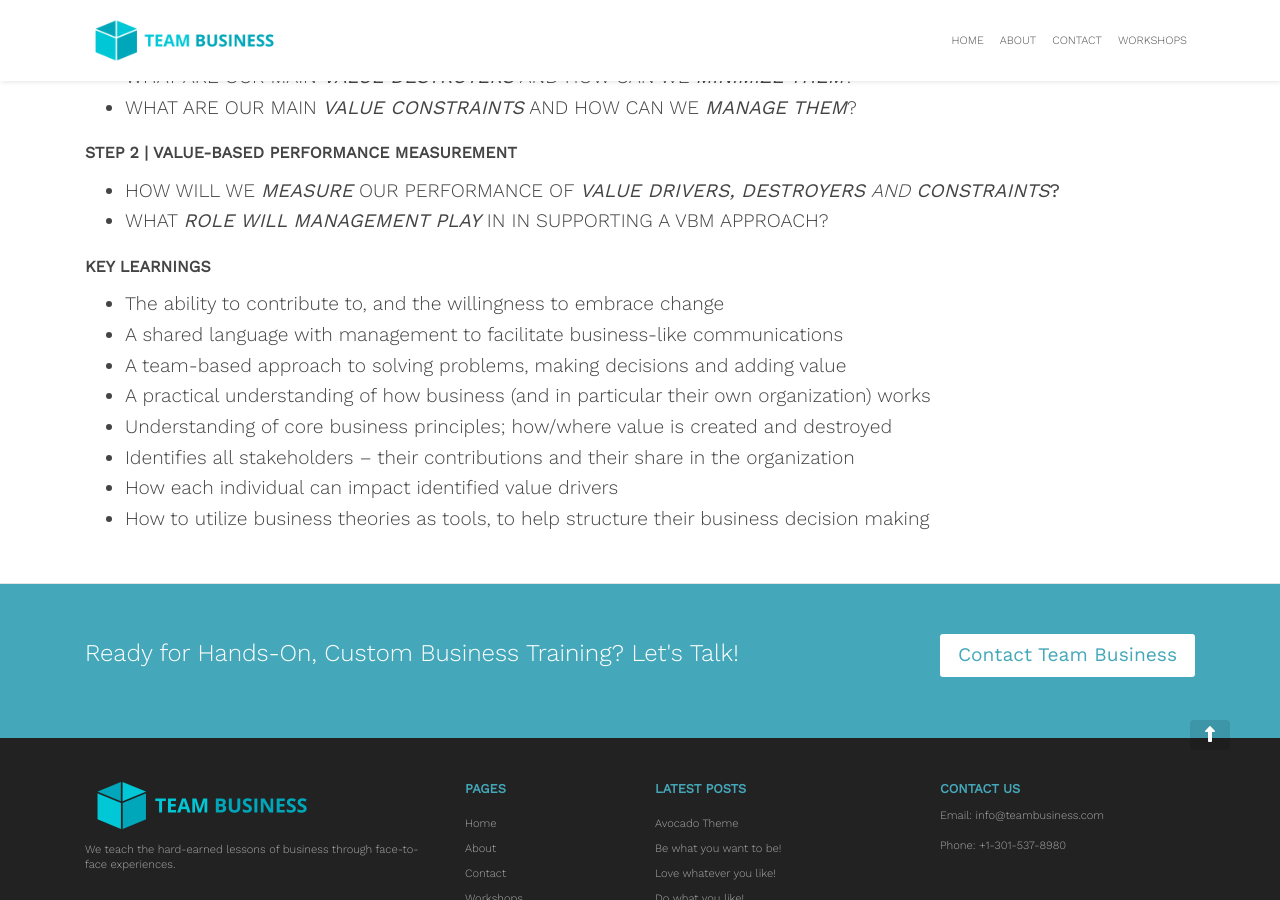
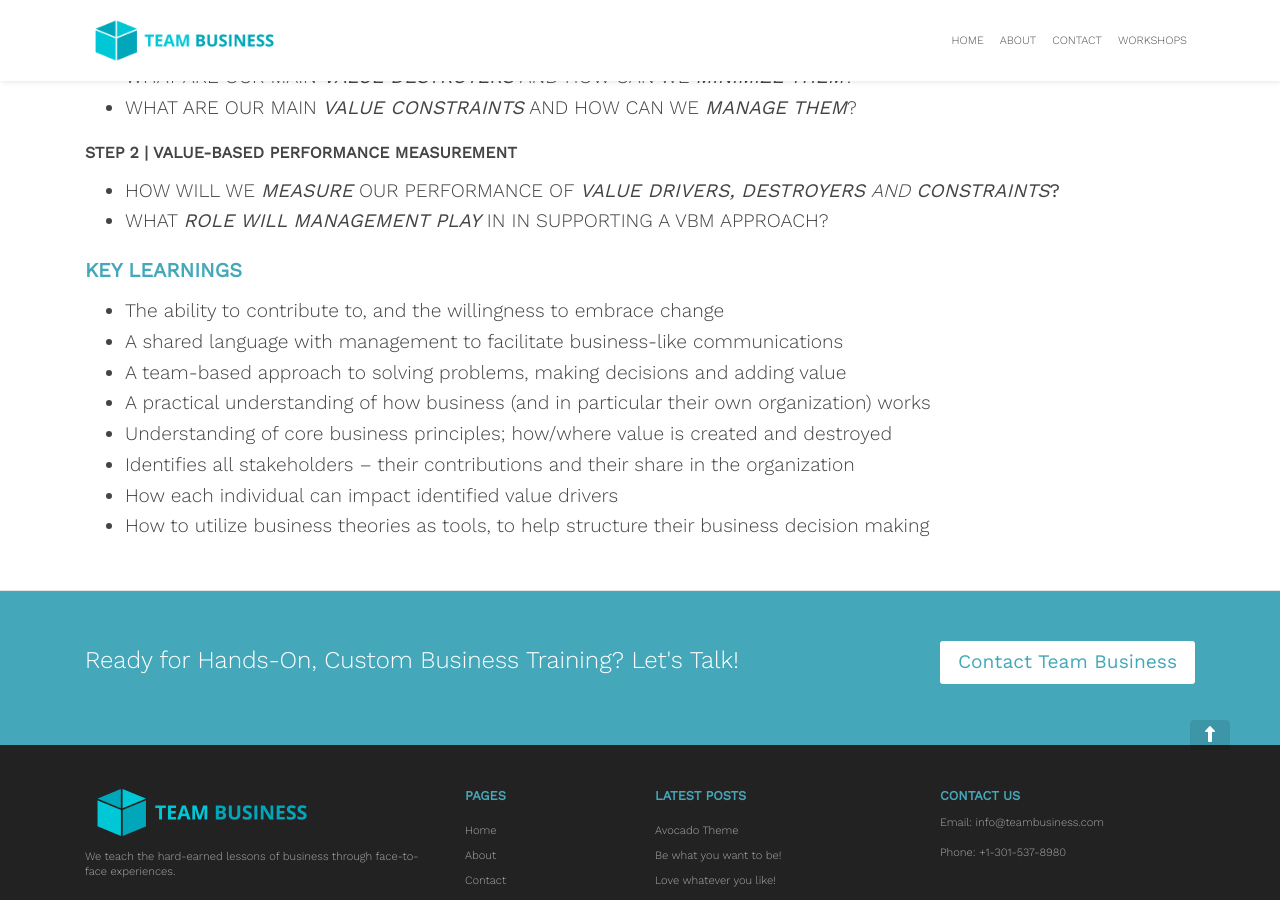
Before and after one commit to zac-heisey/team-business, a Jekyll site: the page built from _pages/value-based-management_workshop.md, in a window 1280 px wide and 900 px high, scrolled down 1799 px. Built offline with Jekyll 4.4.1, drawn with Linux system fonts in a browser that asks for light colours; nearby versions of some CDN libraries.

```diff
--- a/_pages/value-based-management_workshop.md
+++ b/_pages/value-based-management_workshop.md
@@ -45,7 +45,7 @@ Armed with this knowledge, employees are empowered to drive bottom-line, meaning
 * HOW WILL WE **_MEASURE_** OUR PERFORMANCE OF **_VALUE DRIVERS, DESTROYERS_** _AND **CONSTRAINTS**_**?**
 * WHAT **_ROLE WILL MANAGEMENT PLAY_** IN IN SUPPORTING A VBM APPROACH?
 
-##### KEY LEARNINGS
+### KEY LEARNINGS
 
 * The ability to contribute to, and the willingness to embrace change
 * A shared language with management to facilitate business-like communications
```
